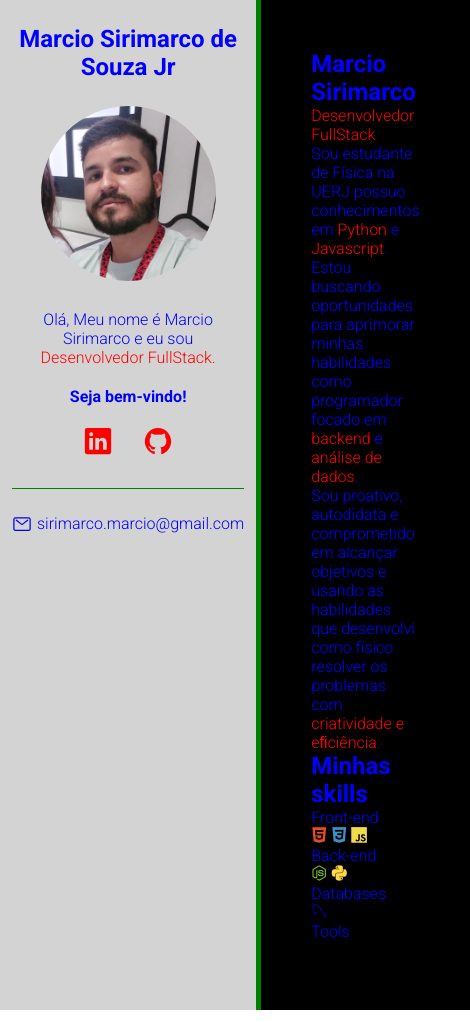
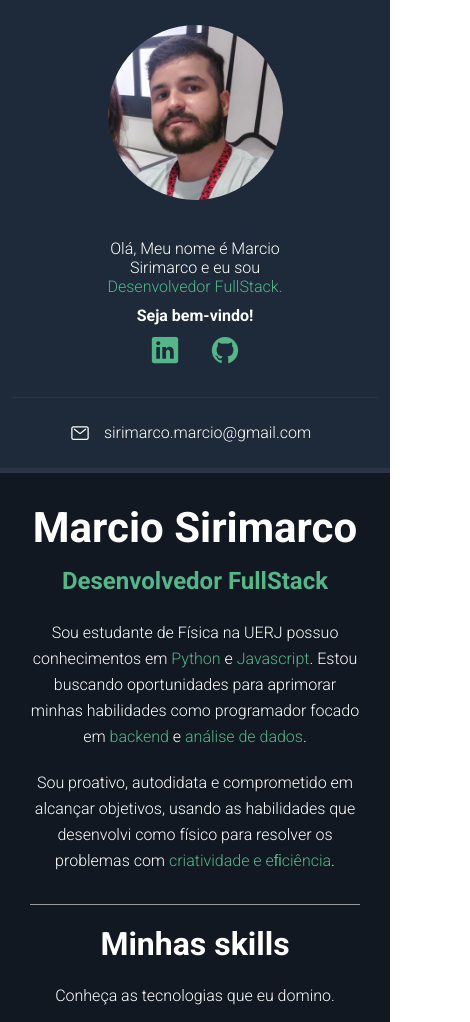
Before and after one commit to SirimarcoUERJ/SirimarcoUERJ.github.io, a plain HTML site: page index.html in a window 390 px wide. Shown: the top 1022 px of the page, 470 px wide, since content can reach past the window. Drawn offline with nearby package versions, Linux system fonts and the light colour scheme.

Commit message:
FINALIZADO
Terminei o portifolio para desktop e mobile.
-Falta adicionar projetos de destaque.

```diff
--- a/css/style.css
+++ b/css/style.css
@@ -8,12 +8,12 @@
 /* Variables */
 
 :root{
-    --main-color: red;
-    --main-text-color: blue;
-    --border-color: gray;
-    --bio-background-color: lightgray;
-    --bio-border-color: green;
-    --about-background-color: black;
+    --main-color: #54B689;
+    --main-text-color: #FFF;
+    --border-color: #999;
+    --bio-background-color:#1E2A3A;
+    --bio-border-color: #293544;
+    --about-background-color: #111821;
 }
 
 /* General */
@@ -47,14 +47,6 @@
 
 #welcome {
     font-weight: bold;
-}
-
-#about-container{
-    flex: 1 1 80%;
-    min-height: 100vh;
-    background-color: var(--about-background-color);
-    text-align: left;
-    padding: 50px;
 }
 
 #social {
@@ -99,9 +91,131 @@
     max-width: 20px;
 }
 
+#about-container{
+    flex: 1 1 80%;
+    min-height: 100vh;
+    background-color: var(--about-background-color);
+    text-align: left;
+    padding: 50px;
+}
+
+#about-container h1 {
+    font-size: 42px;
+    padding-bottom: 15px;
+}
+
+#about-container #title {
+    font-size: 24px;
+    padding-bottom: 15px;
+    font-weight: bold;
+}
+
+#about-container #description {
+    max-width: 75%;
+    padding-bottom: 10px;
+}
+
+#btn-projects {
+    font-weight: bold;
+    font-size: 16px;
+    color: var(--main-text-color);
+    background-color: var(--about-background-color);
+    border: 2px solid var(--main-color);
+    text-decoration: none;
+    transition: 0.5s;
+    margin: 25px 0;
+    padding: 12px 10px;
+    width: 150px;
+    text-align: center;
+    display: flex;
+}
+
+#about-container #skills-section {
+    border-top: 1px solid var(--border-color);
+    padding-top: 20px;
+    margin-bottom: 20px;
+    margin-top: 20px;
+    font-size: 32px;
+}
+
+#skills-containers {
+    display: flex;
+    flex-wrap: wrap;
+    margin-top: 25px;
+}
+
+.skills-box {
+    flex: 1 1 50%;
+    max-width: 50%;
+    margin-bottom: 35px;
+}
+
+.skills-box i {
+    font-size: 45px;
+    margin-right: 10px;
+}
+.skills-title {
+    font-size: 24px;
+    margin-bottom: 25px;
+    font-weight: bold;
+    padding-left: 10px;
+    border-left: 2px solid var(--border-color);
+}
+
 img {
     height: 175px;
     width: 175px;
     border-radius: 50%;
     margin-bottom: 25px;
 }
+
+/* Mobile */
+
+@media(max-width: 450px) {
+
+    #container {
+        flex-direction: column;
+    }
+
+    #bio-container{
+        min-height: auto;
+        border-right: none;
+        border-bottom: 5px solid var(--bio-border-color);
+    }
+
+    #bio-container h2 {
+        display: none;
+    }
+
+    #bio-container p {
+        max-width: 60%;
+        margin: 10px auto;
+    }
+
+    #about-container {
+        text-align: center;
+        padding: 30px;
+    }
+
+    #about-container #description {
+        margin: 10px auto;
+        max-width: 100%;
+        line-height: 26px;
+
+    }
+
+    #btn-projects {
+        margin: 20px auto;
+    }
+
+    .skills-box {
+        flex: 1 1 100%;
+        max-width: 100%;
+        margin-bottom: 40px;
+        text-align: left;
+    }
+
+    .skills-box i {
+        font-size: 60px;
+    }
+}
--- a/index.html
+++ b/index.html
@@ -60,9 +60,11 @@
                 <span class="highlight">análise de dados</span>.
             </p>
             <p id="description">
-                Sou proativo, autodidata e comprometido em alcançar objetivos e usando as habilidades que desenvolvi como físico resolver os problemas com <span class="highlight">criatividade e eﬁciência</span>.
+                Sou proativo, autodidata e comprometido em alcançar objetivos, usando as habilidades que desenvolvi como físico para resolver os problemas com <span class="highlight">criatividade e eﬁciência</span>.
             </p>
             <h2 id="skills-section">Minhas skills</h2>
+
+            <p id="description">Conheça as tecnologias que eu domino.</p>
 
             <div id="skills-containers">
                 <div class="skills-box">
```
